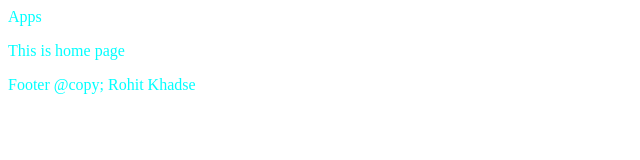
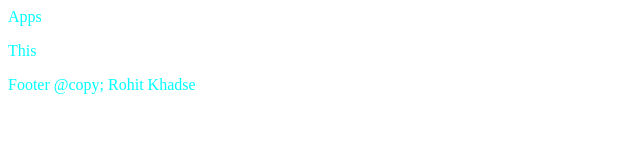
Before and after one commit to rohitkhadse/example, a plain HTML site: page index.html in a window 1280 px wide. Shown: the full height of the page, 0-640 px from the left. Drawn offline with Linux system fonts and the light colour scheme.

Commit message:
some commit

```diff
--- a/index.html
+++ b/index.html
@@ -6,7 +6,7 @@
     </head>
     <body>
         <header>Apps</header>
-        <section><p>This is home page</p></section>
+        <section><p>This </p></section>
         <footer>
             Footer
             @copy; Rohit Khadse
```
